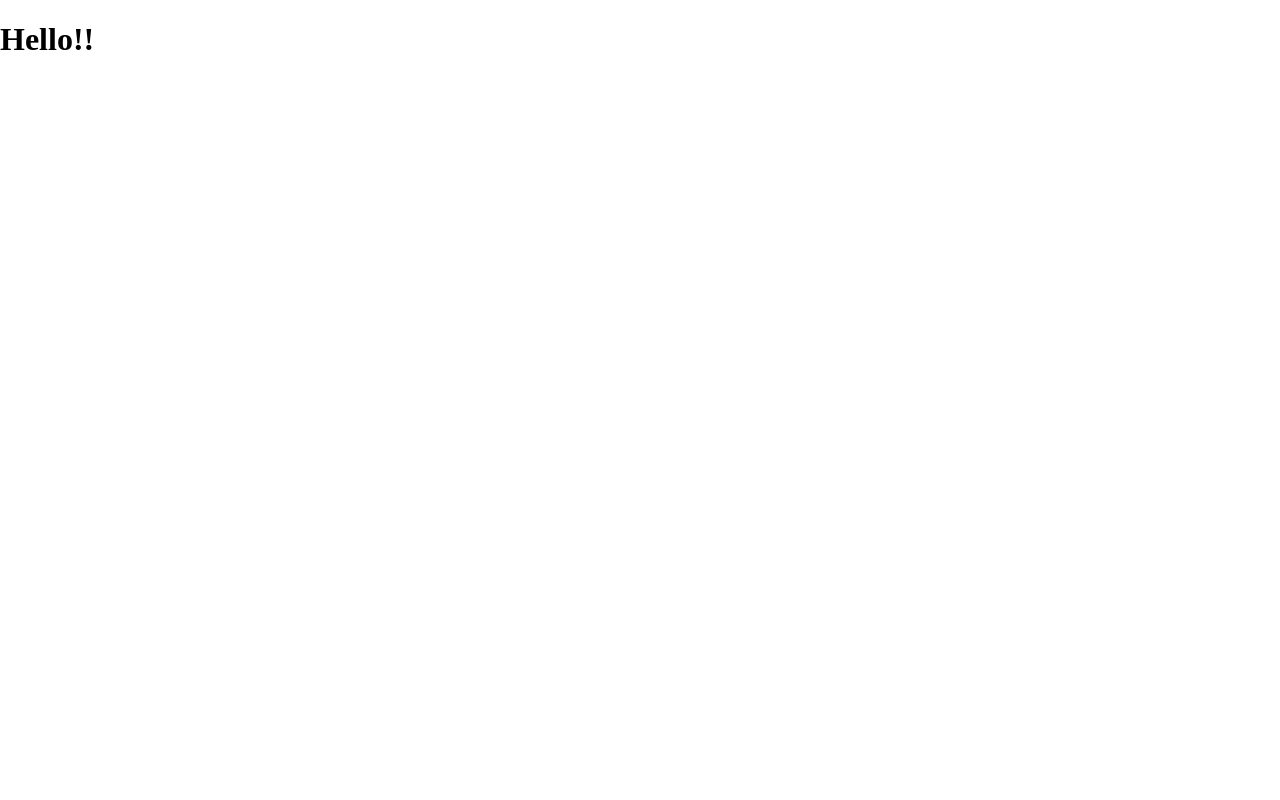
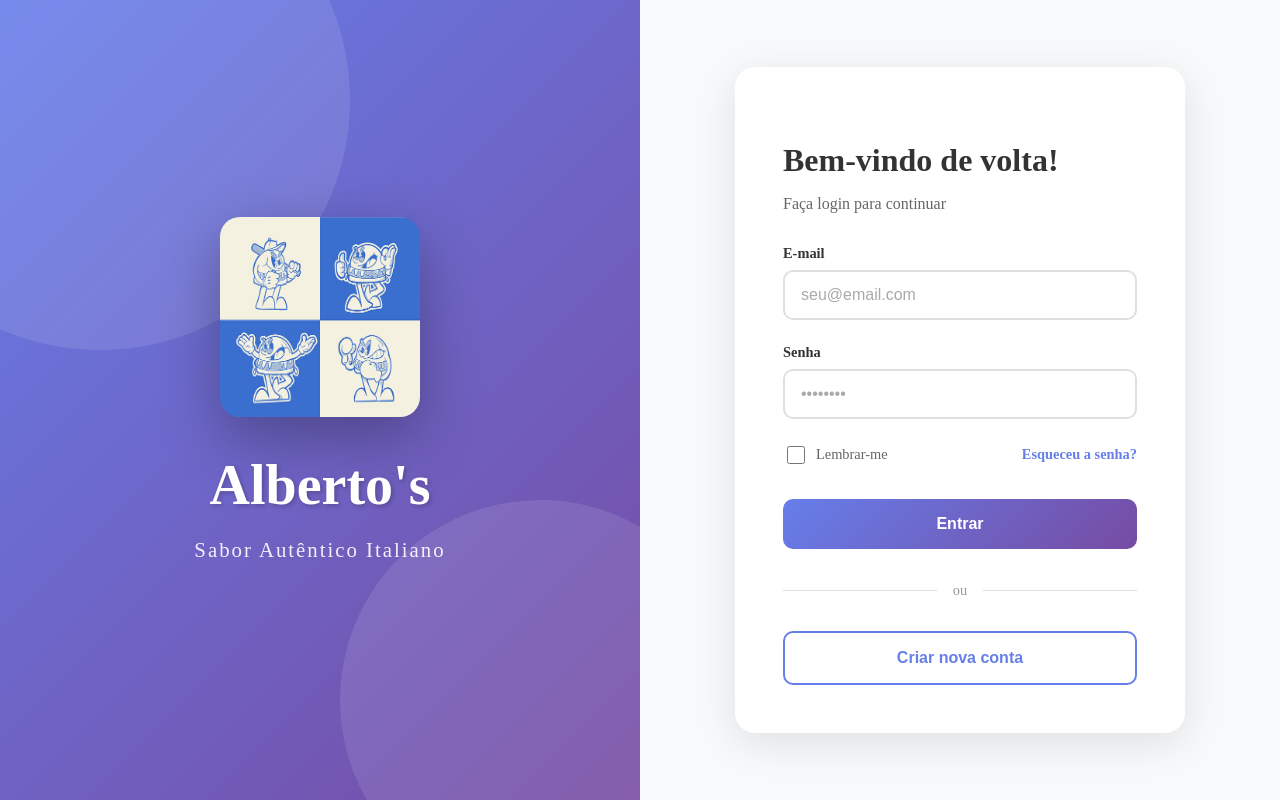
Before and after one commit to Nathsanfer/order-tech-front, a Next.js app: page / in a window 1280 px wide. Built offline with nearby package versions, Linux system fonts and the light colour scheme.

Commit message:
feat: create screen Login

```diff
--- a/src/app/page.jsx
+++ b/src/app/page.jsx
@@ -1,11 +1,98 @@
+"use client";
 import Image from "next/image";
 import styles from "./page.module.css";
+import { useState } from "react";
+import { useRouter } from "next/navigation";
 
 export default function Login() {
+  const [email, setEmail] = useState("");
+  const [senha, setSenha] = useState("");
+  const router = useRouter();
+
+  const handleSubmit = (e) => {
+    e.preventDefault();
+    // Aqui você pode adicionar a lógica de autenticação
+    console.log("Login:", { email, senha });
+    router.push("/home");
+  };
+
   return (
+    <div className={styles.container}>
+      <div className={styles.leftSection}>
+        <div className={styles.logoContainer}>
+          <Image
+            src="/albertos.png"
+            alt="Alberto's Restaurant"
+            width={200}
+            height={200}
+            className={styles.logo}
+            priority
+          />
+          <h1 className={styles.brandTitle}>Alberto&apos;s</h1>
+          <p className={styles.brandSubtitle}>Sabor Autêntico Italiano</p>
+        </div>
+      </div>
 
-    <div>
-      <h1>Hello!!</h1>
+      <div className={styles.rightSection}>
+        <div className={styles.loginCard}>
+          <h2 className={styles.loginTitle}>Bem-vindo de volta!</h2>
+          <p className={styles.loginSubtitle}>Faça login para continuar</p>
+
+          <form onSubmit={handleSubmit} className={styles.loginForm}>
+            <div className={styles.inputGroup}>
+              <label htmlFor="email" className={styles.label}>
+                E-mail
+              </label>
+              <input
+                type="email"
+                id="email"
+                value={email}
+                onChange={(e) => setEmail(e.target.value)}
+                className={styles.input}
+                placeholder="seu@email.com"
+                required
+              />
+            </div>
+
+            <div className={styles.inputGroup}>
+              <label htmlFor="senha" className={styles.label}>
+                Senha
+              </label>
+              <input
+                type="password"
+                id="senha"
+                value={senha}
+                onChange={(e) => setSenha(e.target.value)}
+                className={styles.input}
+                placeholder="••••••••"
+                required
+              />
+            </div>
+
+            <div className={styles.rememberForgot}>
+              <label className={styles.rememberMe}>
+                <input type="checkbox" />
+                <span>Lembrar-me</span>
+              </label>
+              <a href="#" className={styles.forgotPassword}>
+                Esqueceu a senha?
+              </a>
+            </div>
+
+            <button type="submit" src="/home" className={styles.loginButton}>
+              Entrar
+            </button>
+          </form>
+
+          <div className={styles.divider}>
+            <span>ou</span>
+          </div>
+
+          <button className={styles.registerButton}>
+            Criar nova conta
+          </button>
+        </div>
+      </div>
     </div>
   );
 }
--- a/src/app/page.module.css
+++ b/src/app/page.module.css
@@ -1,141 +1,312 @@
-.page {
-  --background: #fafafa;
-  --foreground: #fff;
-
-  --text-primary: #000;
-  --text-secondary: #666;
-
-  --button-primary-hover: #383838;
-  --button-secondary-hover: #f2f2f2;
-  --button-secondary-border: #ebebeb;
-
-  display: flex;
-  min-height: 100vh;
-  align-items: center;
-  justify-content: center;
-  font-family: var(--font-geist-sans);
-  background-color: var(--background);
-}
-
-.main {
+.container {
   display: flex;
   min-height: 100vh;
   width: 100%;
-  max-width: 800px;
-  flex-direction: column;
-  align-items: flex-start;
-  justify-content: space-between;
-  background-color: var(--foreground);
-  padding: 120px 60px;
 }
 
-.intro {
+.leftSection {
+  flex: 1;
+  background: linear-gradient(135deg, #667eea 0%, #764ba2 100%);
+  display: flex;
+  align-items: center;
+  justify-content: center;
+  padding: 2rem;
+  position: relative;
+  overflow: hidden;
+}
+
+.leftSection::before {
+  content: '';
+  position: absolute;
+  width: 500px;
+  height: 500px;
+  background: rgba(255, 255, 255, 0.1);
+  border-radius: 50%;
+  top: -150px;
+  left: -150px;
+}
+
+.leftSection::after {
+  content: '';
+  position: absolute;
+  width: 400px;
+  height: 400px;
+  background: rgba(255, 255, 255, 0.1);
+  border-radius: 50%;
+  bottom: -100px;
+  right: -100px;
+}
+
+.logoContainer {
+  text-align: center;
+  z-index: 1;
+  animation: fadeInUp 0.8s ease-out;
+}
+
+.logo {
+  border-radius: 20px;
+  box-shadow: 0 20px 60px rgba(0, 0, 0, 0.3);
+  transition: transform 0.3s ease;
+}
+
+.logo:hover {
+  transform: scale(1.05);
+}
+
+.brandTitle {
+  color: white;
+  font-size: 3.5rem;
+  font-weight: 700;
+  margin-top: 2rem;
+  margin-bottom: 0.5rem;
+  text-shadow: 2px 2px 4px rgba(0, 0, 0, 0.2);
+}
+
+.brandSubtitle {
+  color: rgba(255, 255, 255, 0.9);
+  font-size: 1.3rem;
+  font-weight: 300;
+  letter-spacing: 2px;
+}
+
+.rightSection {
+  flex: 1;
+  display: flex;
+  align-items: center;
+  justify-content: center;
+  padding: 2rem;
+  background: #f8f9fa;
+}
+
+.loginCard {
+  background: white;
+  padding: 3rem;
+  border-radius: 20px;
+  box-shadow: 0 10px 40px rgba(0, 0, 0, 0.1);
+  width: 100%;
+  max-width: 450px;
+  animation: fadeIn 0.8s ease-out;
+}
+
+.loginTitle {
+  font-size: 2rem;
+  font-weight: 700;
+  color: #333;
+  margin-bottom: 0.5rem;
+}
+
+.loginSubtitle {
+  color: #666;
+  margin-bottom: 2rem;
+  font-size: 1rem;
+}
+
+.loginForm {
   display: flex;
   flex-direction: column;
-  align-items: flex-start;
-  text-align: left;
-  gap: 24px;
+  gap: 1.5rem;
 }
 
-.intro h1 {
-  max-width: 320px;
-  font-size: 40px;
-  font-weight: 600;
-  line-height: 48px;
-  letter-spacing: -2.4px;
-  text-wrap: balance;
-  color: var(--text-primary);
+.inputGroup {
+  display: flex;
+  flex-direction: column;
+  gap: 0.5rem;
 }
 
-.intro p {
-  max-width: 440px;
-  font-size: 18px;
-  line-height: 32px;
-  text-wrap: balance;
-  color: var(--text-secondary);
+.label {
+  font-weight: 600;
+  color: #333;
+  font-size: 0.9rem;
 }
 
-.intro a {
-  font-weight: 500;
-  color: var(--text-primary);
+.input {
+  padding: 0.875rem 1rem;
+  border: 2px solid #e0e0e0;
+  border-radius: 10px;
+  font-size: 1rem;
+  transition: all 0.3s ease;
+  outline: none;
 }
 
-.ctas {
-  display: flex;
-  flex-direction: row;
-  width: 100%;
-  max-width: 440px;
-  gap: 16px;
-  font-size: 14px;
+.input:focus {
+  border-color: #667eea;
+  box-shadow: 0 0 0 3px rgba(102, 126, 234, 0.1);
 }
 
-.ctas a {
-  display: flex;
-  justify-content: center;
-  align-items: center;
-  height: 40px;
-  padding: 0 16px;
-  border-radius: 128px;
-  border: 1px solid transparent;
-  transition: 0.2s;
-  cursor: pointer;
-  width: fit-content;
-  font-weight: 500;
+.input::placeholder {
+  color: #aaa;
 }
 
-a.primary {
-  background: var(--text-primary);
-  color: var(--background);
-  gap: 8px;
+.rememberForgot {
+  display: flex;
+  justify-content: space-between;
+  align-items: center;
+  font-size: 0.9rem;
 }
 
-a.secondary {
-  border-color: var(--button-secondary-border);
+.rememberMe {
+  display: flex;
+  align-items: center;
+  gap: 0.5rem;
+  cursor: pointer;
+  color: #666;
 }
 
-/* Enable hover only on non-touch devices */
-@media (hover: hover) and (pointer: fine) {
-  a.primary:hover {
-    background: var(--button-primary-hover);
-    border-color: transparent;
+.rememberMe input[type="checkbox"] {
+  cursor: pointer;
+  width: 18px;
+  height: 18px;
+}
+
+.forgotPassword {
+  color: #667eea;
+  text-decoration: none;
+  font-weight: 600;
+  transition: color 0.3s ease;
+}
+
+.forgotPassword:hover {
+  color: #764ba2;
+}
+
+.loginButton {
+  background: linear-gradient(135deg, #667eea 0%, #764ba2 100%);
+  color: white;
+  border: none;
+  padding: 1rem;
+  border-radius: 10px;
+  font-size: 1rem;
+  font-weight: 600;
+  cursor: pointer;
+  transition: all 0.3s ease;
+  margin-top: 0.5rem;
+}
+
+.loginButton:hover {
+  transform: translateY(-2px);
+  box-shadow: 0 10px 25px rgba(102, 126, 234, 0.4);
+}
+
+.loginButton:active {
+  transform: translateY(0);
+}
+
+.divider {
+  position: relative;
+  text-align: center;
+  margin: 2rem 0;
+}
+
+.divider::before {
+  content: '';
+  position: absolute;
+  left: 0;
+  right: 0;
+  top: 50%;
+  height: 1px;
+  background: #e0e0e0;
+}
+
+.divider span {
+  background: white;
+  padding: 0 1rem;
+  position: relative;
+  color: #999;
+  font-size: 0.9rem;
+}
+
+.registerButton {
+  width: 100%;
+  background: white;
+  color: #667eea;
+  border: 2px solid #667eea;
+  padding: 1rem;
+  border-radius: 10px;
+  font-size: 1rem;
+  font-weight: 600;
+  cursor: pointer;
+  transition: all 0.3s ease;
+}
+
+.registerButton:hover {
+  background: #667eea;
+  color: white;
+  transform: translateY(-2px);
+  box-shadow: 0 10px 25px rgba(102, 126, 234, 0.2);
+}
+
+.registerButton:active {
+  transform: translateY(0);
+}
+
+@keyframes fadeIn {
+  from {
+    opacity: 0;
+    transform: translateY(20px);
   }
-
-  a.secondary:hover {
-    background: var(--button-secondary-hover);
-    border-color: transparent;
+  to {
+    opacity: 1;
+    transform: translateY(0);
   }
 }
 
-@media (max-width: 600px) {
-  .main {
-    padding: 48px 24px;
+@keyframes fadeInUp {
+  from {
+    opacity: 0;
+    transform: translateY(30px);
   }
-
-  .intro {
-    gap: 16px;
-  }
-
-  .intro h1 {
-    font-size: 32px;
-    line-height: 40px;
-    letter-spacing: -1.92px;
+  to {
+    opacity: 1;
+    transform: translateY(0);
   }
 }
 
-@media (prefers-color-scheme: dark) {
-  .logo {
-    filter: invert();
+@media (max-width: 968px) {
+  .container {
+    flex-direction: column;
   }
 
-  .page {
-    --background: #000;
-    --foreground: #000;
+  .leftSection {
+    min-height: 40vh;
+  }
 
-    --text-primary: #ededed;
-    --text-secondary: #999;
+  .brandTitle {
+    font-size: 2.5rem;
+  }
 
-    --button-primary-hover: #ccc;
-    --button-secondary-hover: #1a1a1a;
-    --button-secondary-border: #1a1a1a;
+  .brandSubtitle {
+    font-size: 1rem;
+  }
+
+  .loginCard {
+    padding: 2rem;
+  }
+
+  .loginTitle {
+    font-size: 1.5rem;
   }
 }
+
+@media (max-width: 480px) {
+  .leftSection {
+    padding: 1rem;
+  }
+
+  .rightSection {
+    padding: 1rem;
+  }
+
+  .loginCard {
+    padding: 1.5rem;
+  }
+
+  .brandTitle {
+    font-size: 2rem;
+  }
+
+  .rememberForgot {
+    flex-direction: column;
+    gap: 0.5rem;
+    align-items: flex-start;
+  }
+}
```
Also changed, not shown: src/app/(rotas)/home/page.jsx (+11 -0 lines).
